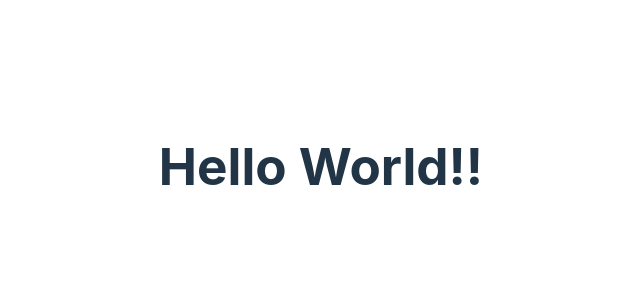
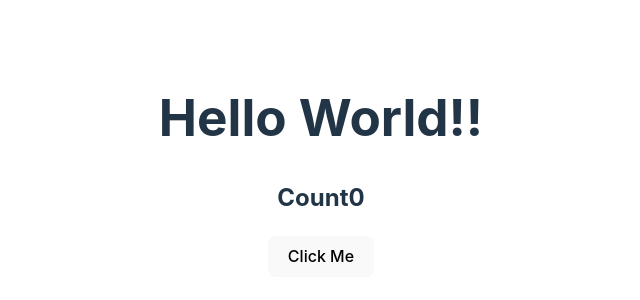
Before and after one commit to WhiteShadow100/portfolio, a React (Vite) app: page / in a window 1280 px wide. Shown: the part 234-534 px from the top of the page, without its empty margins (319-959 px from the left). Built offline with nearby package versions, Linux system fonts and the light colour scheme.

Commit message:
added count button

```diff
--- a/src/App.jsx
+++ b/src/App.jsx
@@ -9,6 +9,15 @@
   return (
     <>
       <h1>Hello World!!</h1>
+
+      <h2>{"Count" + count}</h2>
+      <button
+        onClick={() => {
+          setCount(pre => (
+            pre += 1
+          ))
+        }}
+      >Click Me</button>
     </>
   )
 }
```
Also changed, not shown: 1 other file (tests, documents, lock files or other folders).
